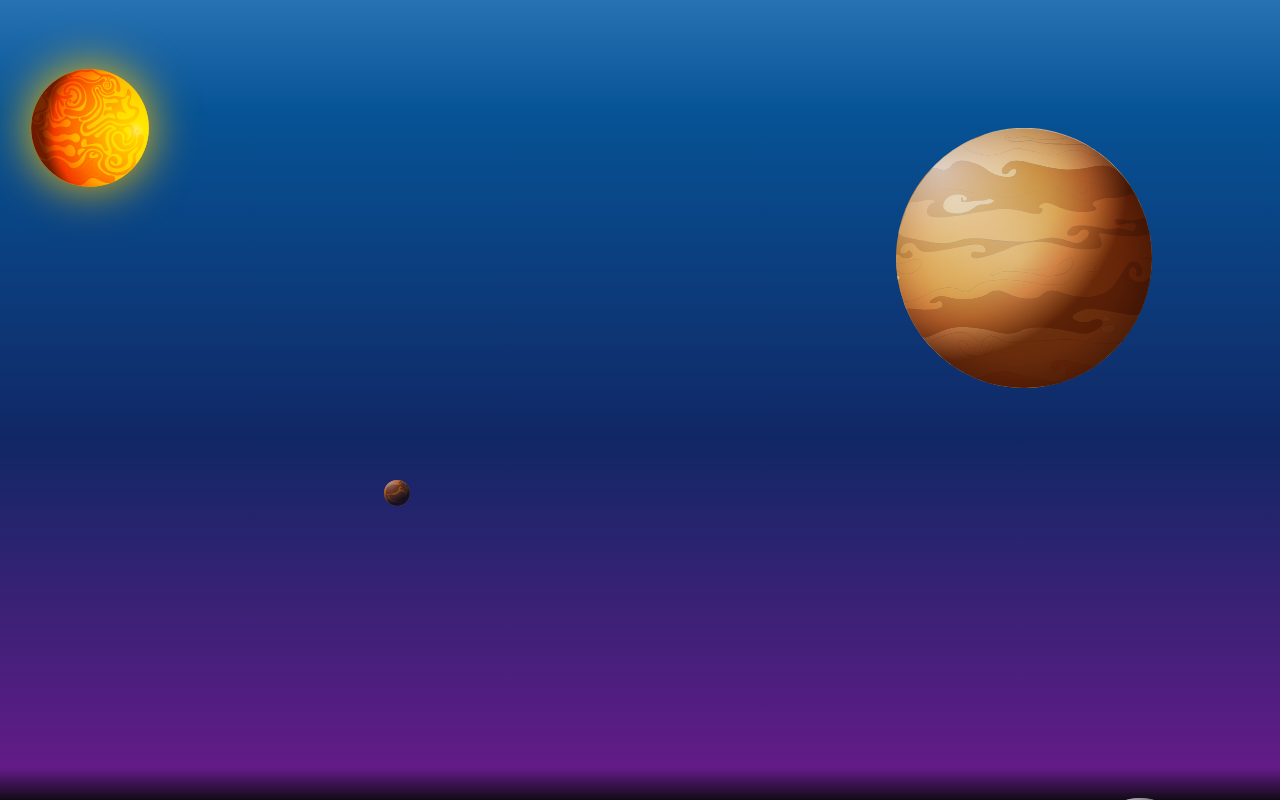
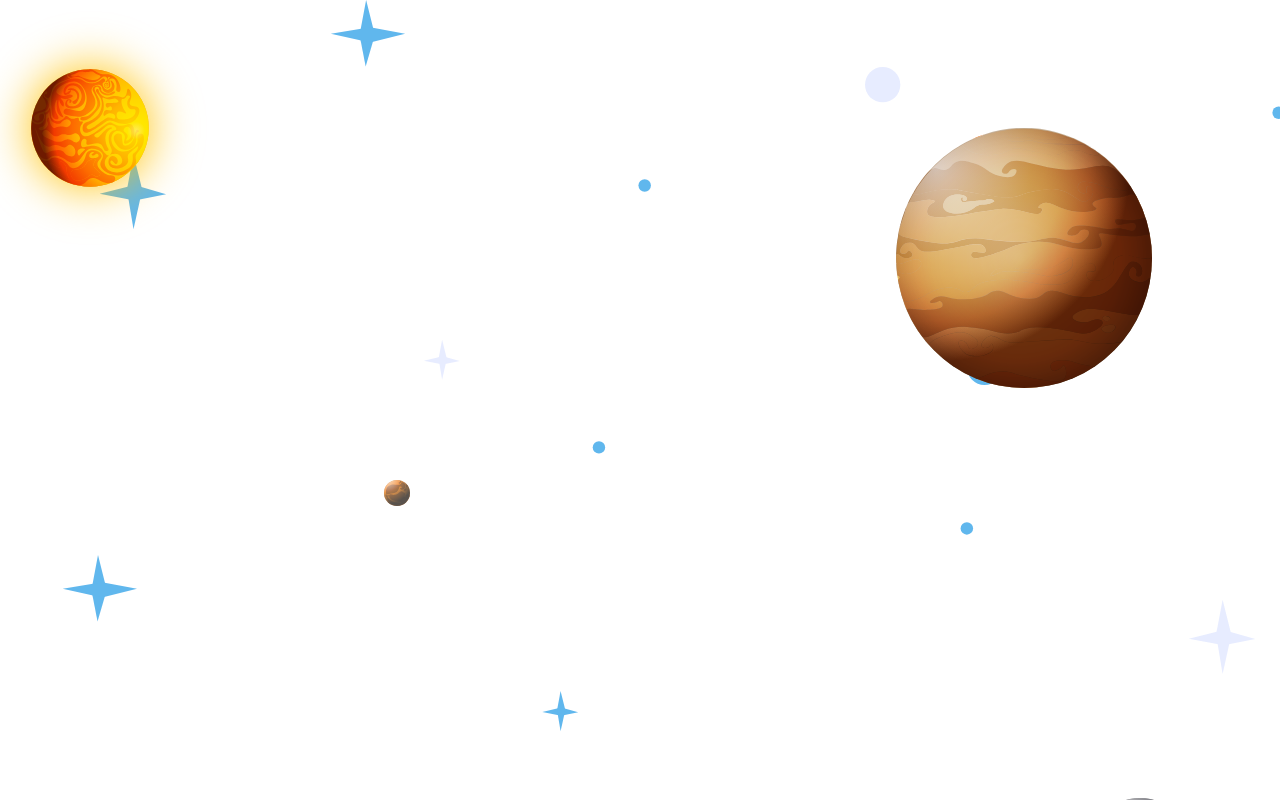
Before and after one commit to KSSwimmy/Ksswimmy-Portfolio, a React (Create React App) app in the folder ksswimmy-portfolio/: page / in a window 1280 px wide. Built offline with nearby package versions, Linux system fonts and the light colour scheme.

Commit message:
:sparkles: Added the stars in the background.
Added the stars in the background.

```diff
--- a/ksswimmy-portfolio/src/components/Planets/ParallaxEffect.js
+++ b/ksswimmy-portfolio/src/components/Planets/ParallaxEffect.js
@@ -10,9 +10,10 @@ import Mercury from '../../SVG/mercury.svg'
 import Venus from '../../SVG/venus.svg'
 import Moon from '../../SVG/moon.svg'
 import Satellite from '../../SVG/satellite.svg'
+import LandingPageStars from '../../SVG/landingPageStars.svg'
 
 const Tester = styled.div`
-
+background-color: linear-gradient(180deg, rgba(39,114,179,1) 0%, rgba(6,83,149,1) 14%, rgba(17,39,101,1) 55%, rgba(99,27,135,1) 96%);
 
 `
 
@@ -30,7 +31,9 @@ const ParallaxEffect = () => {
 
     <Parallax className="layer" pages={4} ref={ref => parallax = ref}>
 
+      <Tester>
 
+      <ParallaxLayer offset={0} speed={0} factor={3} style={{ backgroundImage: `url(${LandingPageStars})`, backgroundSize: 'cover' }} />
 
 
         <ParallaxLayer offset={0}
@@ -106,8 +109,7 @@ const ParallaxEffect = () => {
           alt="Moon" />
         </ParallaxLayer>
 
-
-
+        </Tester>
 
 
 
--- a/ksswimmy-portfolio/src/components/Planets/Planets.js
+++ /dev/null
@@ -1 +0,0 @@
-import React from 'react';
--- a/ksswimmy-portfolio/src/index.css
+++ b/ksswimmy-portfolio/src/index.css
@@ -1,6 +1,6 @@
- body {
+ /* body {
   background: linear-gradient(180deg, rgba(39,114,179,1) 0%, rgba(6,83,149,1) 14%, rgba(17,39,101,1) 55%, rgba(99,27,135,1) 96%, rgba(19,11,23,1) 100%);
-}
+} */
 
 
 /*
```
